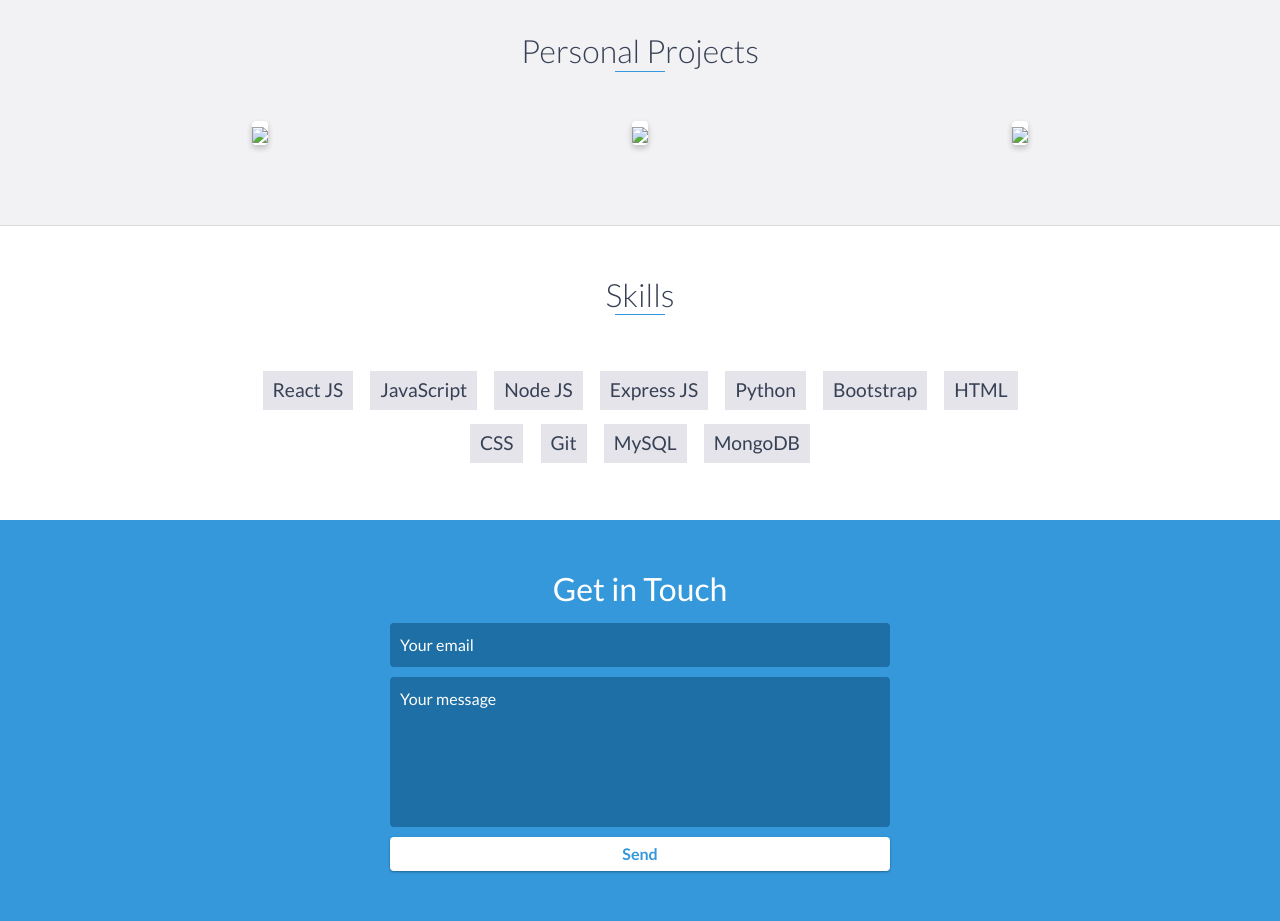
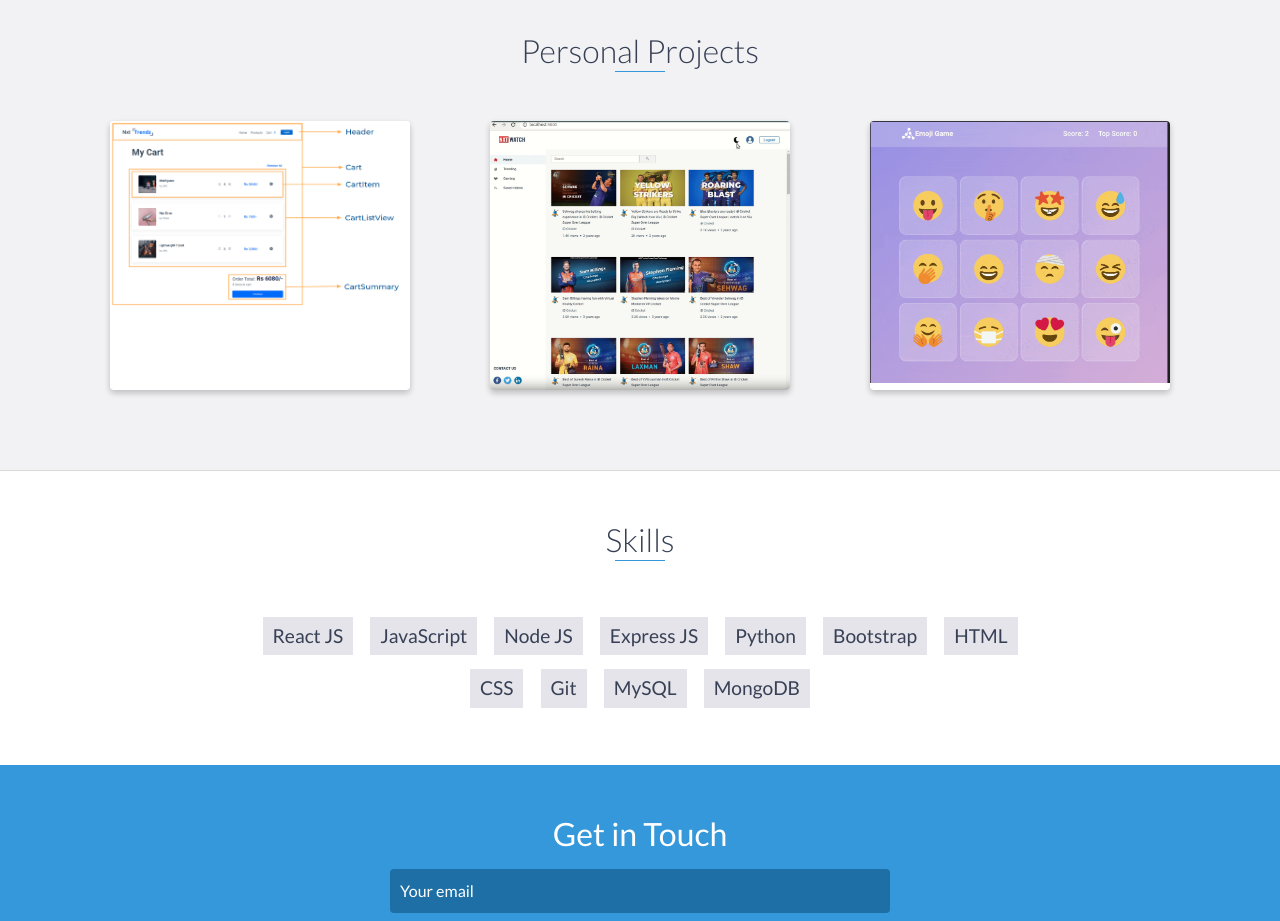
Before and after one commit to Sreeja-sai/sreeja_portfolio, a plain HTML site: page index.html in a window 1280 px wide. Shown: the part 1980-2901 px from the top of the page. Drawn offline with nearby package versions, Linux system fonts and the light colour scheme; the site is published under a folder, as on GitHub Pages, so addresses that start at the root find nothing.

Commit message:
Removed / befor images folder

```diff
--- a/index.html
+++ b/index.html
@@ -138,7 +138,7 @@
         <div class="row">
           <div class="project shadow-large">
             <div class="project-image">
-              <img src="/images/Cart_features.png" width="300" height="auto" />
+              <img src="images/Cart_features.png" width="300" height="auto" />
             </div>
             <!-- End .project-image -->
             <div class="project-info">
@@ -159,7 +159,7 @@
 
           <div class="project shadow-large">
             <div class="project-image">
-              <img src="/images/NxtwatchApp.png" width="300" height="auto" />
+              <img src="images/NxtwatchApp.png" width="300" height="auto" />
             </div>
             <!-- End .project-image -->
             <div class="project-info">
@@ -180,7 +180,7 @@
 
           <div class="project shadow-large">
             <div class="project-image">
-              <img src="/images/Emoji_Game.png" width="300" height="auto" />
+              <img src="images/Emoji_Game.png" width="300" height="auto" />
             </div>
             <!-- End .project-image -->
             <div class="project-info">
```
